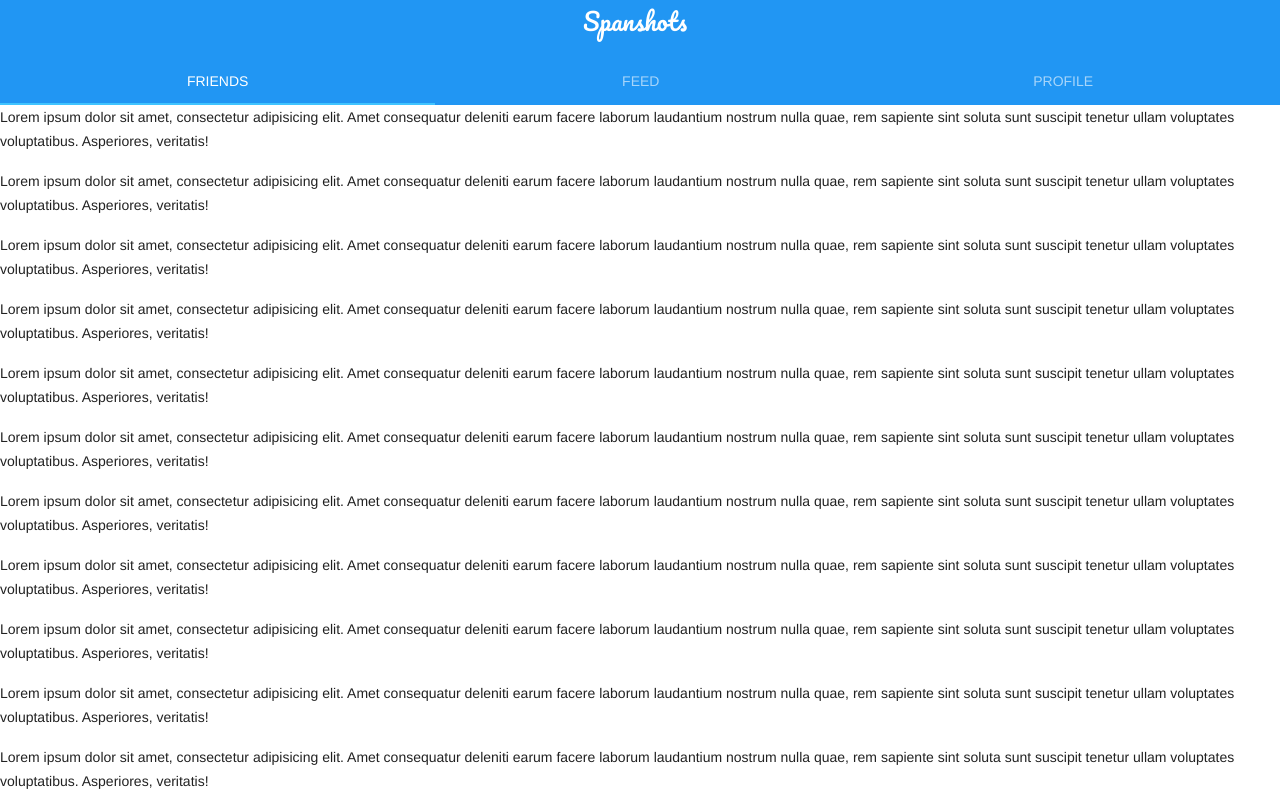
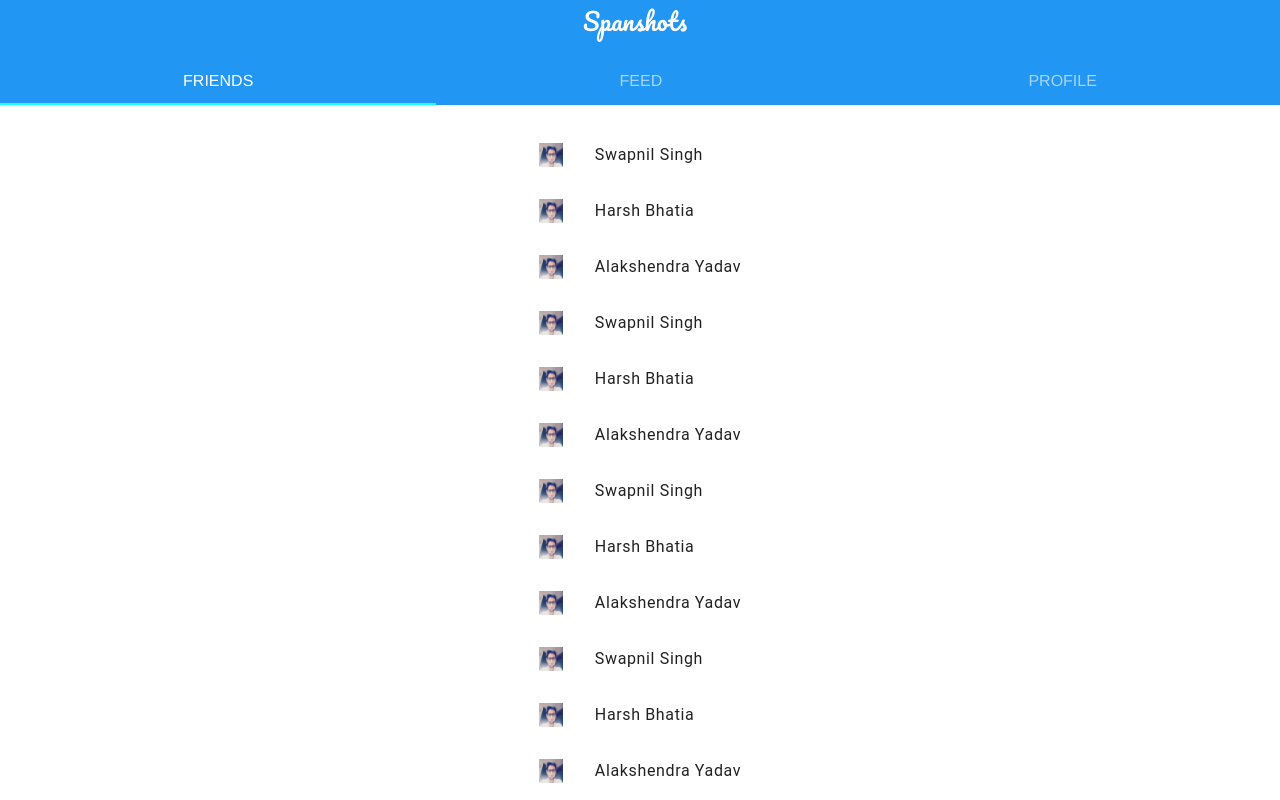
Before and after one commit to an0nh4x0r/Spanshots-UI, a plain HTML site: page index.html in a window 1280 px wide. Drawn offline with Linux system fonts and the light colour scheme.

Commit message:
included blue cyan

```diff
--- a/index.html
+++ b/index.html
@@ -3,7 +3,7 @@
 <head>
     <meta charset="UTF-8">
     <title>Spanshots</title>
-    <link rel="stylesheet" href="mdl/material.blue-light_blue.min.css">
+    <link rel="stylesheet" href="mdl/material.blue-cyan.min.css">
     <script src="mdl/material.min.js"></script>
     <link rel="stylesheet" href="https://fonts.googleapis.com/icon?family=Material+Icons"/>
     <link href='https://fonts.googleapis.com/css?family=Pacifico' rel='stylesheet' type='text/css'>
@@ -36,78 +36,104 @@
                 <div class="page-content">
                     <!--Friends-->
 
-                    <p>
-                        Lorem ipsum dolor sit amet, consectetur adipisicing elit. Amet consequatur deleniti earum facere laborum laudantium nostrum nulla quae, rem sapiente sint soluta sunt suscipit tenetur ullam voluptates voluptatibus. Asperiores, veritatis!
-                    </p>
-                    <p>
-                        Lorem ipsum dolor sit amet, consectetur adipisicing elit. Amet consequatur deleniti earum facere laborum laudantium nostrum nulla quae, rem sapiente sint soluta sunt suscipit tenetur ullam voluptates voluptatibus. Asperiores, veritatis!
-                    </p>
-                    <p>
-                        Lorem ipsum dolor sit amet, consectetur adipisicing elit. Amet consequatur deleniti earum facere laborum laudantium nostrum nulla quae, rem sapiente sint soluta sunt suscipit tenetur ullam voluptates voluptatibus. Asperiores, veritatis!
-                    </p>
-                    <p>
-                        Lorem ipsum dolor sit amet, consectetur adipisicing elit. Amet consequatur deleniti earum facere laborum laudantium nostrum nulla quae, rem sapiente sint soluta sunt suscipit tenetur ullam voluptates voluptatibus. Asperiores, veritatis!
-                    </p>
-                    <p>
-                        Lorem ipsum dolor sit amet, consectetur adipisicing elit. Amet consequatur deleniti earum facere laborum laudantium nostrum nulla quae, rem sapiente sint soluta sunt suscipit tenetur ullam voluptates voluptatibus. Asperiores, veritatis!
-                    </p>
-                    <p>
-                        Lorem ipsum dolor sit amet, consectetur adipisicing elit. Amet consequatur deleniti earum facere laborum laudantium nostrum nulla quae, rem sapiente sint soluta sunt suscipit tenetur ullam voluptates voluptatibus. Asperiores, veritatis!
-                    </p>
-                    <p>
-                        Lorem ipsum dolor sit amet, consectetur adipisicing elit. Amet consequatur deleniti earum facere laborum laudantium nostrum nulla quae, rem sapiente sint soluta sunt suscipit tenetur ullam voluptates voluptatibus. Asperiores, veritatis!
-                    </p>
-                    <p>
-                        Lorem ipsum dolor sit amet, consectetur adipisicing elit. Amet consequatur deleniti earum facere laborum laudantium nostrum nulla quae, rem sapiente sint soluta sunt suscipit tenetur ullam voluptates voluptatibus. Asperiores, veritatis!
-                    </p>
-                    <p>
-                        Lorem ipsum dolor sit amet, consectetur adipisicing elit. Amet consequatur deleniti earum facere laborum laudantium nostrum nulla quae, rem sapiente sint soluta sunt suscipit tenetur ullam voluptates voluptatibus. Asperiores, veritatis!
-                    </p>
-                    <p>
-                        Lorem ipsum dolor sit amet, consectetur adipisicing elit. Amet consequatur deleniti earum facere laborum laudantium nostrum nulla quae, rem sapiente sint soluta sunt suscipit tenetur ullam voluptates voluptatibus. Asperiores, veritatis!
-                    </p>
-                    <p>
-                        Lorem ipsum dolor sit amet, consectetur adipisicing elit. Amet consequatur deleniti earum facere laborum laudantium nostrum nulla quae, rem sapiente sint soluta sunt suscipit tenetur ullam voluptates voluptatibus. Asperiores, veritatis!
-                    </p>
-                    <p>
-                        Lorem ipsum dolor sit amet, consectetur adipisicing elit. Amet consequatur deleniti earum facere laborum laudantium nostrum nulla quae, rem sapiente sint soluta sunt suscipit tenetur ullam voluptates voluptatibus. Asperiores, veritatis!
-                    </p>
-                    <p>
-                        Lorem ipsum dolor sit amet, consectetur adipisicing elit. Amet consequatur deleniti earum facere laborum laudantium nostrum nulla quae, rem sapiente sint soluta sunt suscipit tenetur ullam voluptates voluptatibus. Asperiores, veritatis!
-                    </p>
-                    <p>
-                        Lorem ipsum dolor sit amet, consectetur adipisicing elit. Amet consequatur deleniti earum facere laborum laudantium nostrum nulla quae, rem sapiente sint soluta sunt suscipit tenetur ullam voluptates voluptatibus. Asperiores, veritatis!
-                    </p>
-                    <p>
-                        Lorem ipsum dolor sit amet, consectetur adipisicing elit. Amet consequatur deleniti earum facere laborum laudantium nostrum nulla quae, rem sapiente sint soluta sunt suscipit tenetur ullam voluptates voluptatibus. Asperiores, veritatis!
-                    </p>
-                    <p>
-                        Lorem ipsum dolor sit amet, consectetur adipisicing elit. Amet consequatur deleniti earum facere laborum laudantium nostrum nulla quae, rem sapiente sint soluta sunt suscipit tenetur ullam voluptates voluptatibus. Asperiores, veritatis!
-                    </p><p>
-                    Lorem ipsum dolor sit amet, consectetur adipisicing elit. Amet consequatur deleniti earum facere laborum laudantium nostrum nulla quae, rem sapiente sint soluta sunt suscipit tenetur ullam voluptates voluptatibus. Asperiores, veritatis!
-                </p>
-                    <p>
-                        Lorem ipsum dolor sit amet, consectetur adipisicing elit. Amet consequatur deleniti earum facere laborum laudantium nostrum nulla quae, rem sapiente sint soluta sunt suscipit tenetur ullam voluptates voluptatibus. Asperiores, veritatis!
-                    </p><p>
-                    Lorem ipsum dolor sit amet, consectetur adipisicing elit. Amet consequatur deleniti earum facere laborum laudantium nostrum nulla quae, rem sapiente sint soluta sunt suscipit tenetur ullam voluptates voluptatibus. Asperiores, veritatis!
-                </p>
-                    <p>
-                        Lorem ipsum dolor sit amet, consectetur adipisicing elit. Amet consequatur deleniti earum facere laborum laudantium nostrum nulla quae, rem sapiente sint soluta sunt suscipit tenetur ullam voluptates voluptatibus. Asperiores, veritatis!
-                    </p><p>
-                    Lorem ipsum dolor sit amet, consectetur adipisicing elit. Amet consequatur deleniti earum facere laborum laudantium nostrum nulla quae, rem sapiente sint soluta sunt suscipit tenetur ullam voluptates voluptatibus. Asperiores, veritatis!
-                </p>
-                    <p>
-                        Lorem ipsum dolor sit amet, consectetur adipisicing elit. Amet consequatur deleniti earum facere laborum laudantium nostrum nulla quae, rem sapiente sint soluta sunt suscipit tenetur ullam voluptates voluptatibus. Asperiores, veritatis!
-                    </p><p>
-                    Lorem ipsum dolor sit amet, consectetur adipisicing elit. Amet consequatur deleniti earum facere laborum laudantium nostrum nulla quae, rem sapiente sint soluta sunt suscipit tenetur ullam voluptates voluptatibus. Asperiores, veritatis!
-                </p>
-                    <p>
-                        Lorem ipsum dolor sit amet, consectetur adipisicing elit. Amet consequatur deleniti earum facere laborum laudantium nostrum nulla quae, rem sapiente sint soluta sunt suscipit tenetur ullam voluptates voluptatibus. Asperiores, veritatis!
-                    </p>
+                    <div class="mdl-grid mdl-grid--no-spacing">
+                        <div class="mdl-layout-spacer"></div>
 
+                            <ul class="spanner-friends mdl-list">
+                                <li class="mdl-list__item">
+                                    <span class="mdl-list__item-primary-content">
+                                        <img class="mdl-list__item-icon" src="images/profile_pic.png" alt="">
+                                        Swapnil Singh
+                                    </span>
+                                </li>
+                                <li class="mdl-list__item">
+                                    <span class="mdl-list__item-primary-content">
+                                        <img class="mdl-list__item-icon" src="images/profile_pic.png" alt="">
+                                        Harsh Bhatia
+                                    </span>
+                                </li>
+                                <li class="mdl-list__item">
+                                    <span class="mdl-list__item-primary-content">
+                                        <img class="mdl-list__item-icon" src="images/profile_pic.png" alt="">
+                                        Alakshendra Yadav
+                                    </span>
+                                </li>
+                                <li class="mdl-list__item">
+                                    <span class="mdl-list__item-primary-content">
+                                        <img class="mdl-list__item-icon" src="images/profile_pic.png" alt="">
+                                        Swapnil Singh
+                                    </span>
+                                </li>
+                                <li class="mdl-list__item">
+                                    <span class="mdl-list__item-primary-content">
+                                        <img class="mdl-list__item-icon" src="images/profile_pic.png" alt="">
+                                        Harsh Bhatia
+                                    </span>
+                                </li>
+                                <li class="mdl-list__item">
+                                    <span class="mdl-list__item-primary-content">
+                                        <img class="mdl-list__item-icon" src="images/profile_pic.png" alt="">
+                                        Alakshendra Yadav
+                                    </span>
+                                </li>
+                                <li class="mdl-list__item">
+                                    <span class="mdl-list__item-primary-content">
+                                        <img class="mdl-list__item-icon" src="images/profile_pic.png" alt="">
+                                        Swapnil Singh
+                                    </span>
+                                </li>
+                                <li class="mdl-list__item">
+                                    <span class="mdl-list__item-primary-content">
+                                        <img class="mdl-list__item-icon" src="images/profile_pic.png" alt="">
+                                        Harsh Bhatia
+                                    </span>
+                                </li>
+                                <li class="mdl-list__item">
+                                    <span class="mdl-list__item-primary-content">
+                                        <img class="mdl-list__item-icon" src="images/profile_pic.png" alt="">
+                                        Alakshendra Yadav
+                                    </span>
+                                </li>
+                                <li class="mdl-list__item">
+                                    <span class="mdl-list__item-primary-content">
+                                        <img class="mdl-list__item-icon" src="images/profile_pic.png" alt="">
+                                        Swapnil Singh
+                                    </span>
+                                </li>
+                                <li class="mdl-list__item">
+                                    <span class="mdl-list__item-primary-content">
+                                        <img class="mdl-list__item-icon" src="images/profile_pic.png" alt="">
+                                        Harsh Bhatia
+                                    </span>
+                                </li>
+                                <li class="mdl-list__item">
+                                    <span class="mdl-list__item-primary-content">
+                                        <img class="mdl-list__item-icon" src="images/profile_pic.png" alt="">
+                                        Alakshendra Yadav
+                                    </span>
+                                </li>
+                                <li class="mdl-list__item">
+                                    <span class="mdl-list__item-primary-content">
+                                        <img class="mdl-list__item-icon" src="images/profile_pic.png" alt="">
+                                        Swapnil Singh
+                                    </span>
+                                </li>
+                                <li class="mdl-list__item">
+                                    <span class="mdl-list__item-primary-content">
+                                        <img class="mdl-list__item-icon" src="images/profile_pic.png" alt="">
+                                        Harsh Bhatia
+                                    </span>
+                                </li>
+                                <li class="mdl-list__item">
+                                    <span class="mdl-list__item-primary-content">
+                                        <img class="mdl-list__item-icon" src="images/profile_pic.png" alt="">
+                                        Alakshendra Yadav
+                                    </span>
+                                </li>
+                            </ul>
 
-
-
+                        <div class="mdl-layout-spacer"></div>
+                    </div>
 
                 </div>
             </section>
--- a/stylesheet.css
+++ b/stylesheet.css
@@ -5,9 +5,14 @@
 }
 
 .mdl-layout__header{
-    height: 100px;
+    height: 110px;
 }
 
 .mdl-layout__header--waterfall-hide-top{
     height: 105px;
 }
+
+.mdl-layout__tab{
+    font-stretch: expanded;
+    font-size: medium;
+}
```
